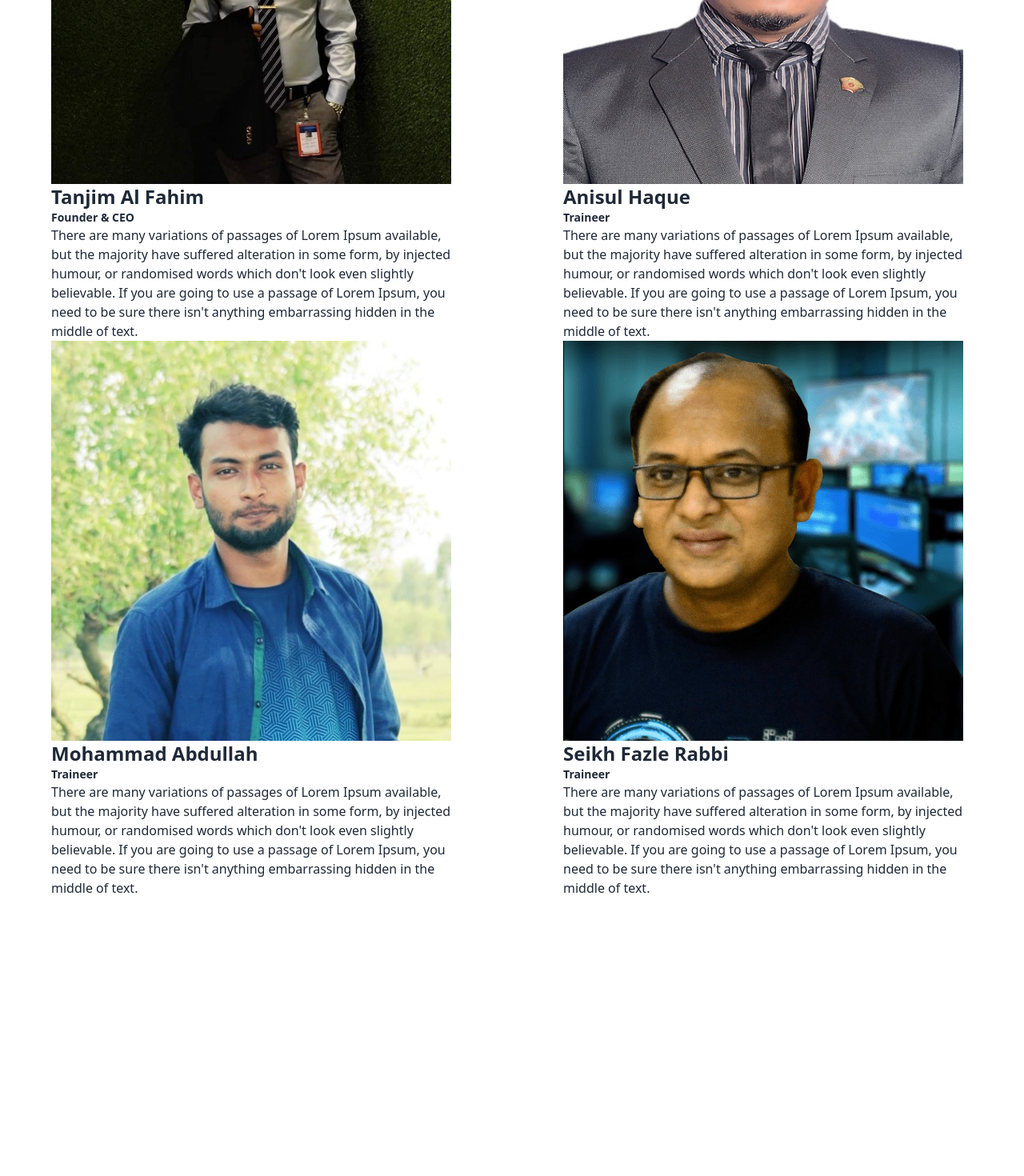
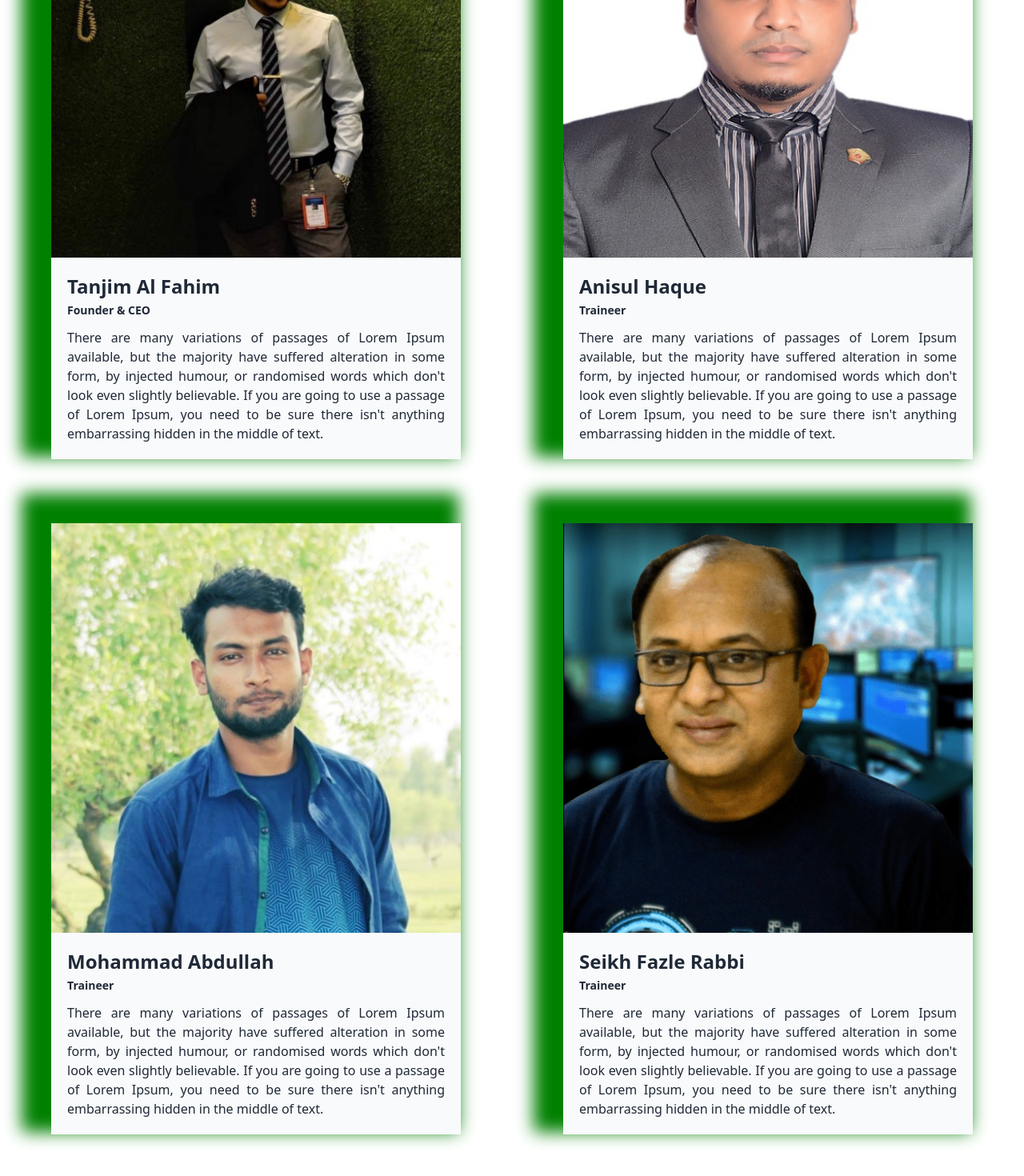
Before and after one commit to MdMehedi-Hasan/Arenainhouse-singlepage, a React (Create React App) app: page / in a window 1280 px wide. Shown: the part 5459-6929 px from the top of the page at 80% size. Before the commit the page ends 6581 px from the top, so only its background shows below. Built offline with nearby package versions, Linux system fonts and the light colour scheme.

Commit message:
team section designed

```diff
--- a/src/Components/Team.js
+++ b/src/Components/Team.js
@@ -7,31 +7,39 @@ import './Team.css'
 
 const Team = () => {
     return (
-        <section className='flex justify-center'>
-            <div className='container grid grid-cols-2 justify-items-center'>
-                <div className='max-w-lg'>
-                    <img src={img1} alt="Tanjim Al Fahim" />
-                    <h1 className='text-2xl font-semibold'>Tanjim Al Fahim</h1>
-                    <p className='text-sm font-semibold'>Founder & CEO</p>
-                    <p>There are many variations of passages of Lorem Ipsum available, but the majority have suffered alteration in some form, by injected humour, or randomised words which don't look even slightly believable. If you are going to use a passage of Lorem Ipsum, you need to be sure there isn't anything embarrassing hidden in the middle of text.</p>
+        <section className='flex justify-center py-20'>
+            <div className='container grid grid-cols-2 gap-y-20 justify-items-center'>
+                <div className='max-w-lg shadow-[-20px_-20px_20px_17px_green;]'>
+                    <img width="100%" src={img1} alt="Tanjim Al Fahim" />
+                    <div className='p-5 bg-gray-50'>
+                        <h1 className='text-2xl font-semibold'>Tanjim Al Fahim</h1>
+                        <p className='text-sm font-semibold mt-1 mb-3'>Founder & CEO</p>
+                        <p className='text-justify'>There are many variations of passages of Lorem Ipsum available, but the majority have suffered alteration in some form, by injected humour, or randomised words which don't look even slightly believable. If you are going to use a passage of Lorem Ipsum, you need to be sure there isn't anything embarrassing hidden in the middle of text.</p>
+                    </div>
                 </div>
-                <div className='max-w-lg'>
-                    <img src={img2} alt="Tanjim Al Fahim" />
-                    <h1 className='text-2xl font-semibold'>Anisul Haque</h1>
-                    <p className='text-sm font-semibold'>Traineer</p>
-                    <p>There are many variations of passages of Lorem Ipsum available, but the majority have suffered alteration in some form, by injected humour, or randomised words which don't look even slightly believable. If you are going to use a passage of Lorem Ipsum, you need to be sure there isn't anything embarrassing hidden in the middle of text.</p>
+                <div className='max-w-lg shadow-[-20px_-20px_20px_17px_green;]'>
+                    <img width="100%" src={img2} alt="Tanjim Al Fahim" />
+                    <div className='p-5 bg-gray-50'>
+                        <h1 className='text-2xl font-semibold'>Anisul Haque</h1>
+                        <p className='text-sm font-semibold mt-1 mb-3'>Traineer</p>
+                        <p className='text-justify'>There are many variations of passages of Lorem Ipsum available, but the majority have suffered alteration in some form, by injected humour, or randomised words which don't look even slightly believable. If you are going to use a passage of Lorem Ipsum, you need to be sure there isn't anything embarrassing hidden in the middle of text.</p>
+                    </div>
                 </div>
-                <div className='max-w-lg'>
-                    <img src={img3} alt="Tanjim Al Fahim" />
-                    <h1 className='text-2xl font-semibold'>Mohammad Abdullah</h1>
-                    <p className='text-sm font-semibold'>Traineer</p>
-                    <p>There are many variations of passages of Lorem Ipsum available, but the majority have suffered alteration in some form, by injected humour, or randomised words which don't look even slightly believable. If you are going to use a passage of Lorem Ipsum, you need to be sure there isn't anything embarrassing hidden in the middle of text.</p>
+                <div className='max-w-lg shadow-[-20px_-20px_20px_17px_green;]'>
+                    <img width="100%" src={img3} alt="Tanjim Al Fahim" />
+                    <div className='p-5 bg-gray-50'>
+                        <h1 className='text-2xl font-semibold'>Mohammad Abdullah</h1>
+                        <p className='text-sm font-semibold mt-1 mb-3'>Traineer</p>
+                        <p className='text-justify'>There are many variations of passages of Lorem Ipsum available, but the majority have suffered alteration in some form, by injected humour, or randomised words which don't look even slightly believable. If you are going to use a passage of Lorem Ipsum, you need to be sure there isn't anything embarrassing hidden in the middle of text.</p>
+                    </div>
                 </div>
-                <div className='max-w-lg'>
-                    <img src={img4} alt="Tanjim Al Fahim" />
-                    <h1 className='text-2xl font-semibold'>Seikh Fazle Rabbi</h1>
-                    <p className='text-sm font-semibold'>Traineer</p>
-                    <p>There are many variations of passages of Lorem Ipsum available, but the majority have suffered alteration in some form, by injected humour, or randomised words which don't look even slightly believable. If you are going to use a passage of Lorem Ipsum, you need to be sure there isn't anything embarrassing hidden in the middle of text.</p>
+                <div className='max-w-lg shadow-[-20px_-20px_20px_17px_green;]'>
+                    <img width="100%" src={img4} alt="Tanjim Al Fahim" />
+                    <div className='p-5 bg-gray-50'>
+                        <h1 className='text-2xl font-semibold'>Seikh Fazle Rabbi</h1>
+                        <p className='text-sm font-semibold mt-1 mb-3'>Traineer</p>
+                        <p className='text-justify'>There are many variations of passages of Lorem Ipsum available, but the majority have suffered alteration in some form, by injected humour, or randomised words which don't look even slightly believable. If you are going to use a passage of Lorem Ipsum, you need to be sure there isn't anything embarrassing hidden in the middle of text.</p>
+                    </div>
                 </div>
             </div>
         </section>
```
